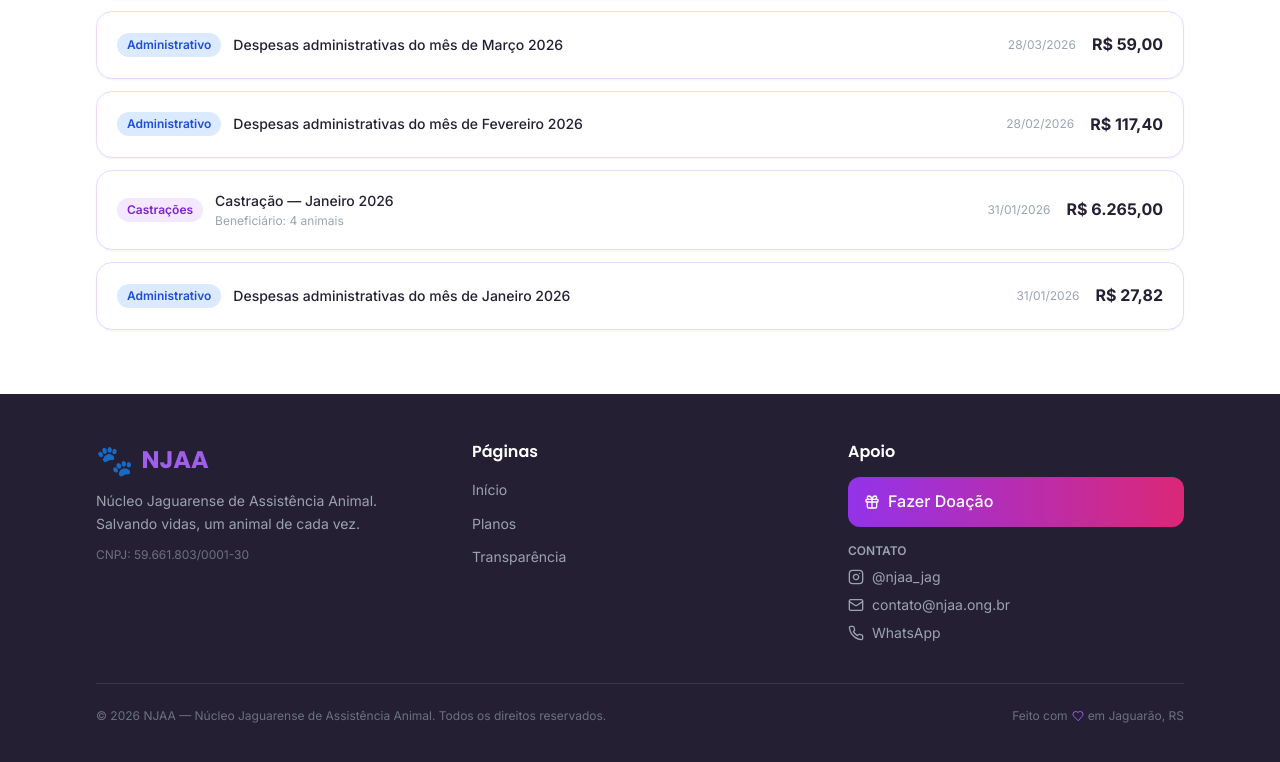
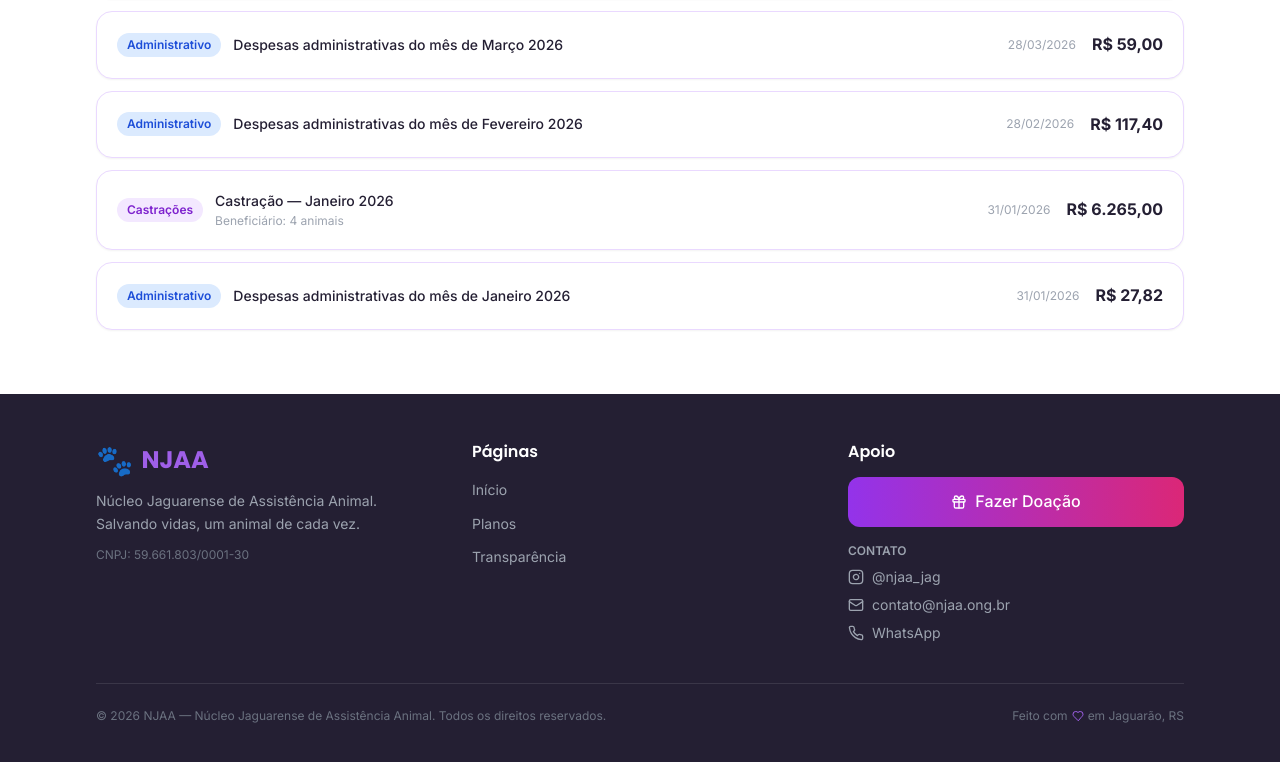
Before and after one commit to sbr-digital/njaa, a React (Vite) app: page /transparencia in a window 1280 px wide. Shown: the part 2675-3437 px from the top of the page. Built offline with nearby package versions, Linux system fonts and the light colour scheme.

Commit message:
fix: corrige navegação

```diff
--- a/src/App.tsx
+++ b/src/App.tsx
@@ -14,13 +14,16 @@ function ScrollHandler() {
     // Se tem hash, scrolla para o elemento
     if (hash) {
       const id = hash.replace('#', '')
-      const element = document.getElementById(id)
 
-      if (element) {
-        setTimeout(() => {
+      // setTimeout garante que o DOM foi renderizado
+      const timer = setTimeout(() => {
+        const element = document.getElementById(id)
+        if (element) {
           element.scrollIntoView({ behavior: 'smooth', block: 'start' })
-        }, 100)
-      }
+        }
+      }, 100)
+
+      return () => clearTimeout(timer)
     } else {
       // Sem hash, scrolla para o topo
       window.scrollTo(0, 0)
--- a/src/components/Footer.tsx
+++ b/src/components/Footer.tsx
@@ -4,6 +4,13 @@ import { navLinks, socialLinks } from '@/data/navigation'
 
 export function Footer() {
   const year = new Date().getFullYear()
+
+  const handleDonationClick = () => {
+    const element = document.getElementById('doar')
+    if (element) {
+      element.scrollIntoView({ behavior: 'smooth', block: 'start' })
+    }
+  }
 
   return (
     <footer className="bg-dark text-white" role="contentinfo">
@@ -39,7 +46,6 @@ export function Footer() {
                 </li>
               ))}
             </ul>
-
           </div>
 
           {/* Donation & Contact */}
@@ -47,13 +53,13 @@ export function Footer() {
             <h3 className="font-display font-semibold text-white mb-4">Apoio</h3>
             <div className="space-y-4">
               {/* Donation CTA */}
-              <Link
-                to="/#doar"
-                className="flex items-center gap-2 bg-gradient-to-r from-purple-600 to-pink-600 hover:from-purple-700 hover:to-pink-700 text-white font-medium px-4 py-3 rounded-xl transition-all hover:shadow-lg"
+              <button
+                onClick={handleDonationClick}
+                className="flex items-center gap-2 bg-gradient-to-r from-purple-600 to-pink-600 hover:from-purple-700 hover:to-pink-700 text-white font-medium px-4 py-3 rounded-xl transition-all hover:shadow-lg w-full justify-center"
               >
                 <Gift size={16} />
                 Fazer Doação
-              </Link>
+              </button>
 
               {/* Contact */}
               <div>
--- a/src/components/Header.tsx
+++ b/src/components/Header.tsx
@@ -23,6 +23,10 @@ export function Header() {
     document.body.style.overflow = menuOpen ? 'hidden' : ''
     return () => { document.body.style.overflow = '' }
   }, [menuOpen])
+
+  const handleLinkClick = () => {
+    setMenuOpen(false)
+  }
 
   return (
     <>
@@ -107,6 +111,7 @@ export function Header() {
               key={link.href}
               to={link.href}
               target={link.target || '_self'}
+              onClick={handleLinkClick}
               className={`px-4 py-3 rounded-xl text-base font-medium transition-colors ${
                 location.pathname === link.href
                   ? 'bg-primary-50 text-primary-600'
```
